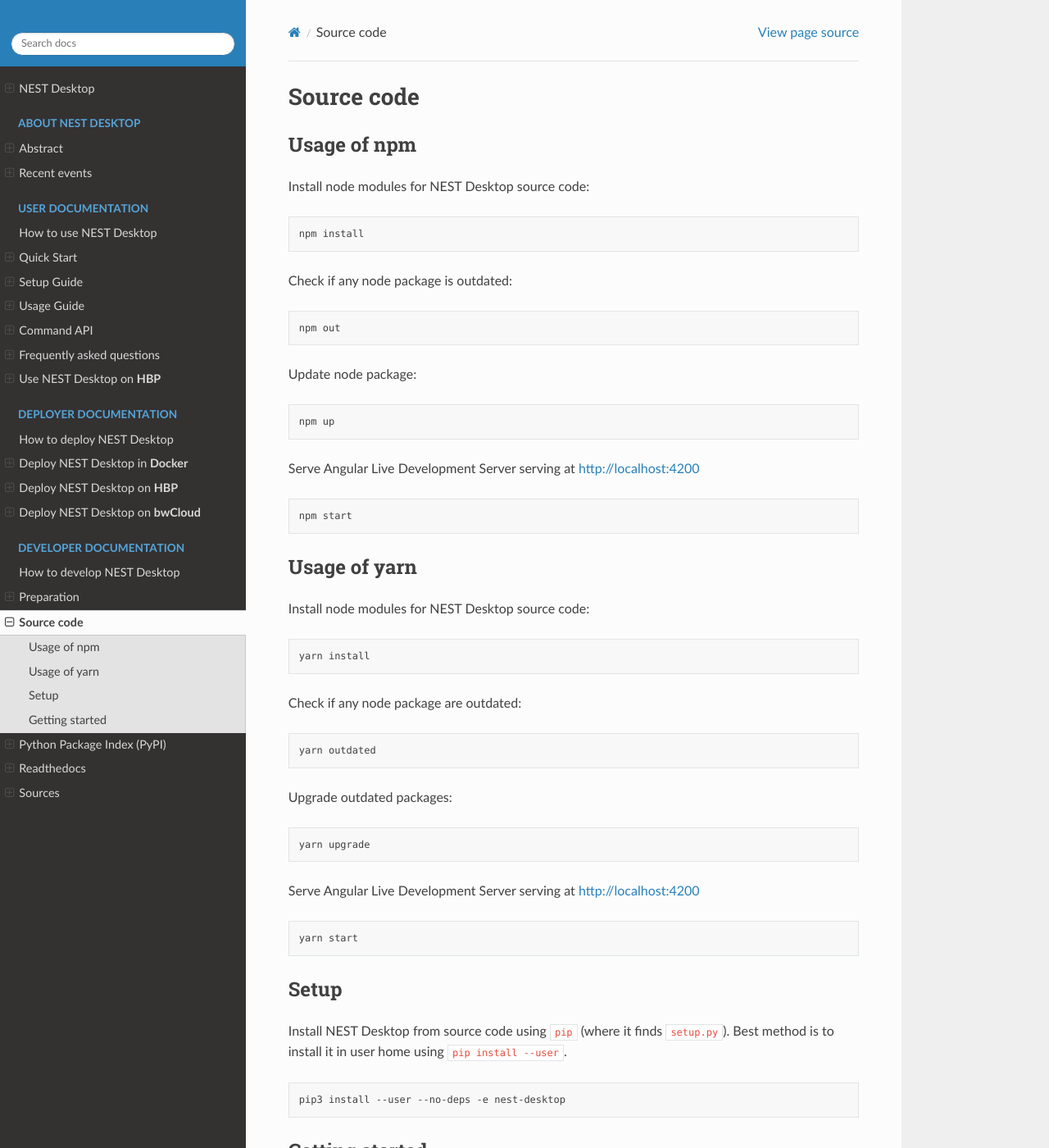
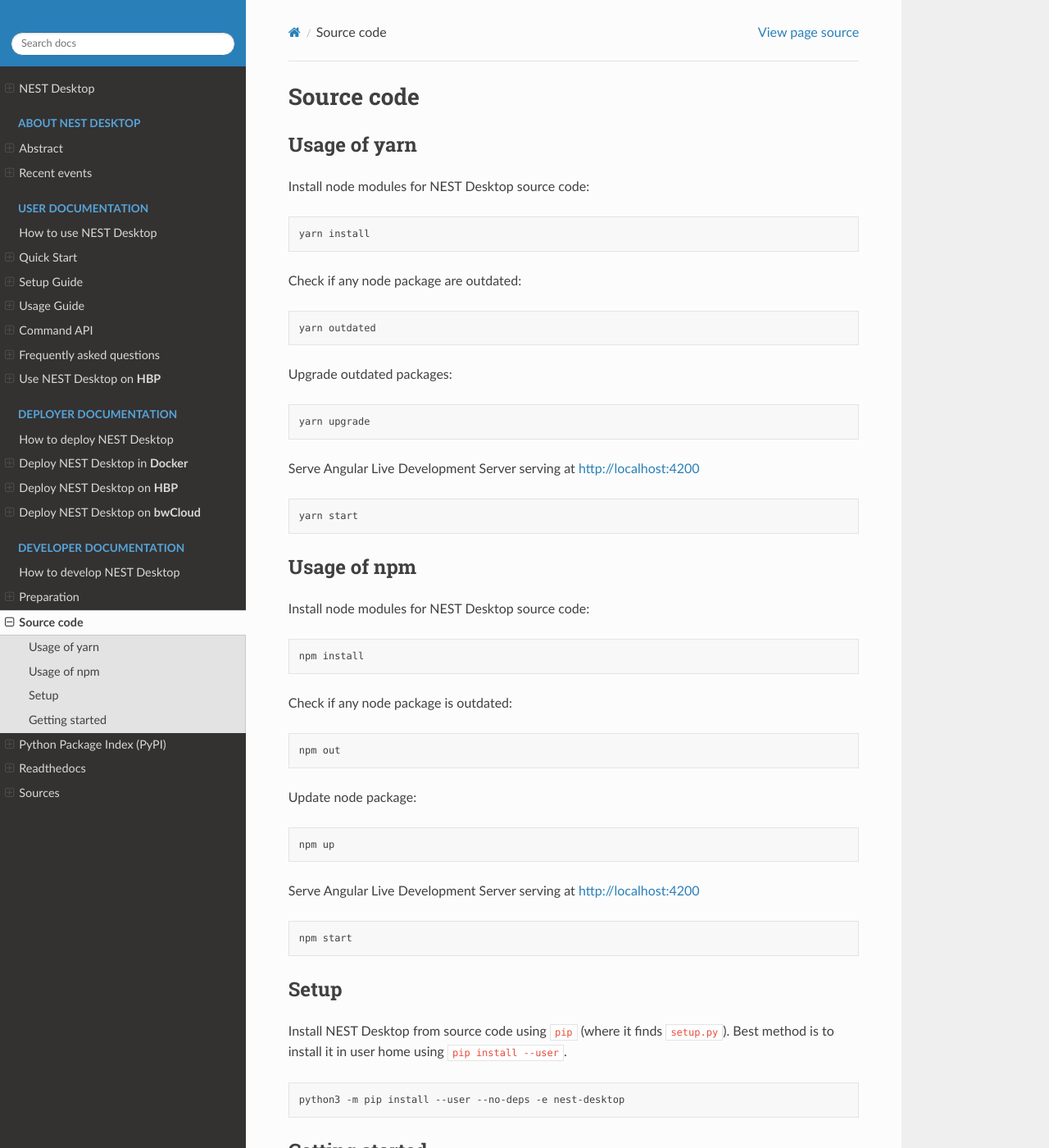
Before and after one commit to babsey/nest-desktop-docs, a Sphinx documentation site: the page built from docs/developer/source-code.rst, in a window 1280 px wide and 1400 px high. Shown: the whole window at 82% size. Built offline with Sphinx 7.4.7 and the Read the Docs theme 2.0.0, drawn with Linux system fonts in a browser that asks for light colours.

```diff
--- a/docs/developer/index.rst
+++ b/docs/developer/index.rst
@@ -8,6 +8,8 @@ This is the developer guide, providing more detail on how to develop NEST Deskto
 
 * :doc:`Prepare the environment for the development <preparation>`
 * :doc:`Working on source code of NEST Desktop <source-code>`
+* :doc:`The semantic versioning <semantic_version>`
+* :doc:`The concept of the interface <interface_concept>`
 * :doc:`Build and deploy NEST Desktop for Python Package Index <package>`
 * :doc:`Working on documentation for Readthedocs <readthedocs>`
 * :doc:`A list of sources containing in the code <sources>`
--- a/docs/developer/readthedocs.rst
+++ b/docs/developer/readthedocs.rst
@@ -10,7 +10,7 @@ To install sphinx and readthedocs theme via  :code:`pip`:
 
 .. code-block:: bash
 
-   pip3 install sphinx sphinx_rtd_theme
+   python3 -m pip install sphinx sphinx_rtd_theme
 
 Local building
 --------------
--- a/docs/developer/source-code.rst
+++ b/docs/developer/source-code.rst
@@ -1,5 +1,33 @@
 Source code
 ===========
+
+
+Usage of yarn
+-------------
+
+Install node modules for NEST Desktop source code:
+
+.. code-block:: bash
+
+   yarn install
+
+Check if any node package are outdated:
+
+.. code-block:: bash
+
+   yarn outdated
+
+Upgrade outdated packages:
+
+.. code-block:: bash
+
+   yarn upgrade
+
+Serve Angular Live Development Server serving at http://localhost:4200
+
+.. code-block:: bash
+
+   yarn start
 
 
 Usage of npm
@@ -30,34 +58,6 @@ Serve Angular Live Development Server serving at http://localhost:4200
    npm start
 
 
-Usage of yarn
--------------
-
-Install node modules for NEST Desktop source code:
-
-.. code-block:: bash
-
-   yarn install
-
-Check if any node package are outdated:
-
-.. code-block:: bash
-
-   yarn outdated
-
-Upgrade outdated packages:
-
-.. code-block:: bash
-
-   yarn upgrade
-
-Serve Angular Live Development Server serving at http://localhost:4200
-
-.. code-block:: bash
-
-   yarn start
-
-
 Setup
 -----
 
@@ -66,7 +66,7 @@ Best method is to install it in user home using :code:`pip install --user`.
 
 .. code-block:: bash
 
-   pip3 install --user --no-deps -e nest-desktop
+   python3 -m pip install --user --no-deps -e nest-desktop
 
 
 Getting started
```
Also changed, not shown: docs/developer/interface_concept.rst (added, +22 -0 lines), docs/developer/semantic_version.rst (added, +21 -0 lines).
